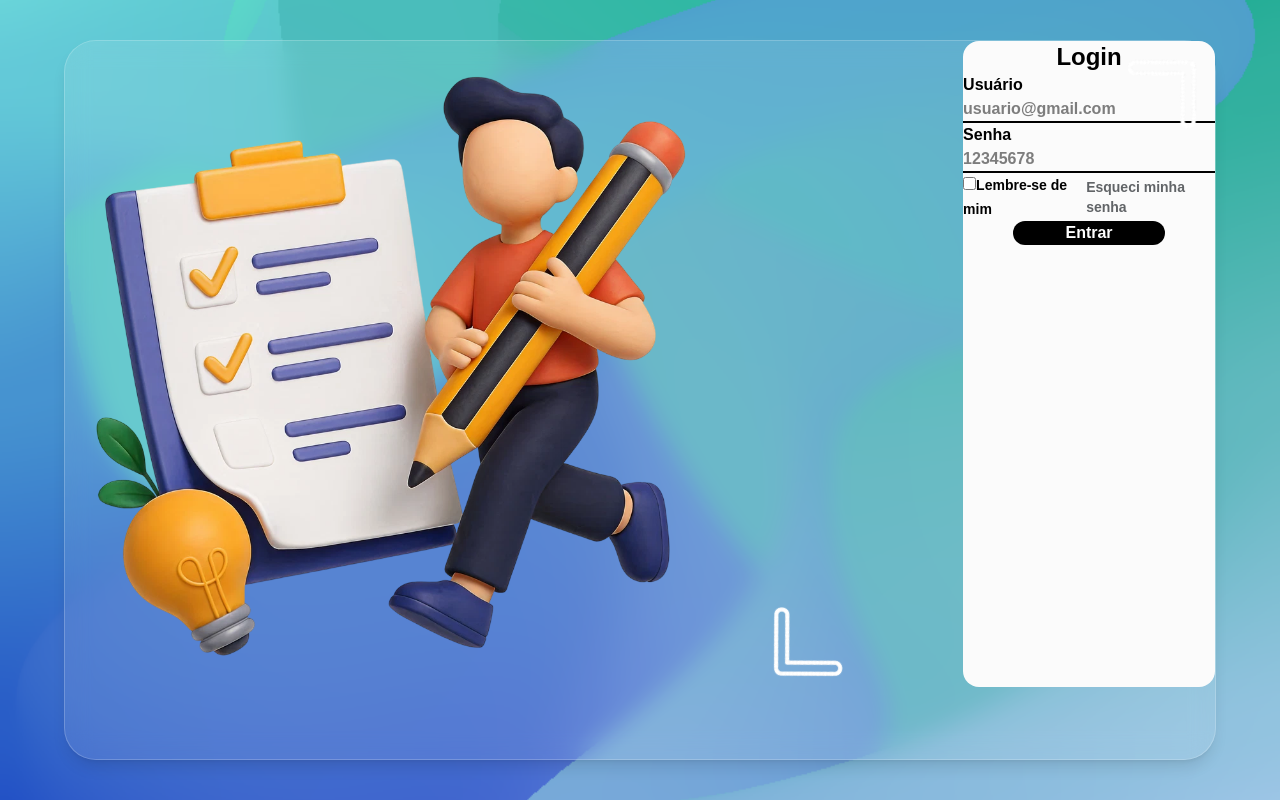
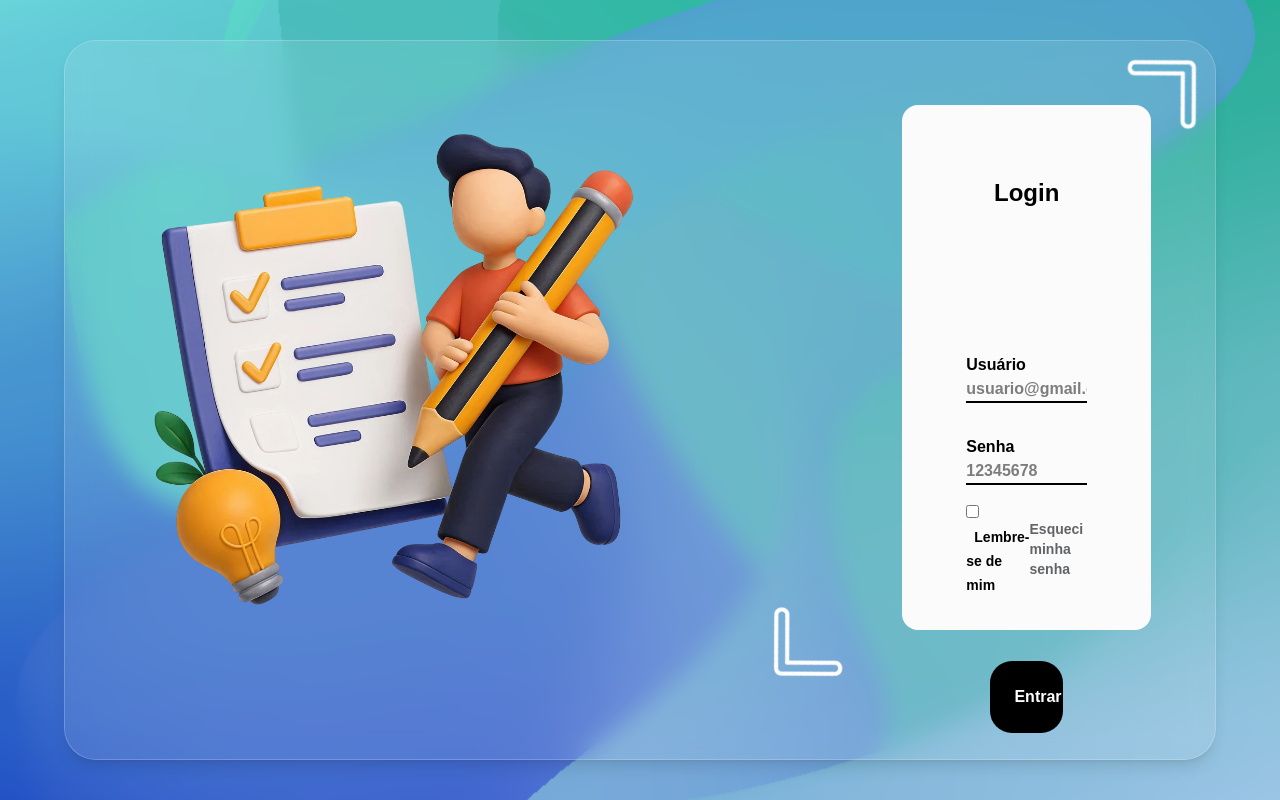
Before and after one commit to NanaAlex/sistema-escolar-web, a Next.js app: page / in a window 1280 px wide. Built offline with nearby package versions, Linux system fonts and the light colour scheme; a web font is replaced by a local one.

Commit message:
Aumentei a marginTop da tela de login e arrumei o CSS global que crashava o style das telas

```diff
--- a/src/app/globals.css
+++ b/src/app/globals.css
@@ -1,12 +1,6 @@
 @import url('https://fonts.cdnfonts.com/css/google-sans');
 
 @import "tailwindcss";
-
-* {
-  margin: 0;
-  padding: 0;
-  box-sizing: border-box;
-}
 
 body {
   font-family: 'Google Sans', sans-serif;
--- a/src/app/page.tsx
+++ b/src/app/page.tsx
@@ -53,7 +53,7 @@ export default function Home() {
                 <div className="flex bg-[#FBFBFB] rounded-2xl p-8 h-full w-50/100 flex-col">
                   <h1 className="text-2xl font-bold self-center p-10">Login</h1>
 
-                  <div className="flex h-full w-full font-bold flex-col p-8">
+                  <div className="flex h-full w-full font-bold flex-col p-8 mt-18">
                     <div className="flex w-full flex-col">
                       <label>Usuário</label>
                       <input
```
